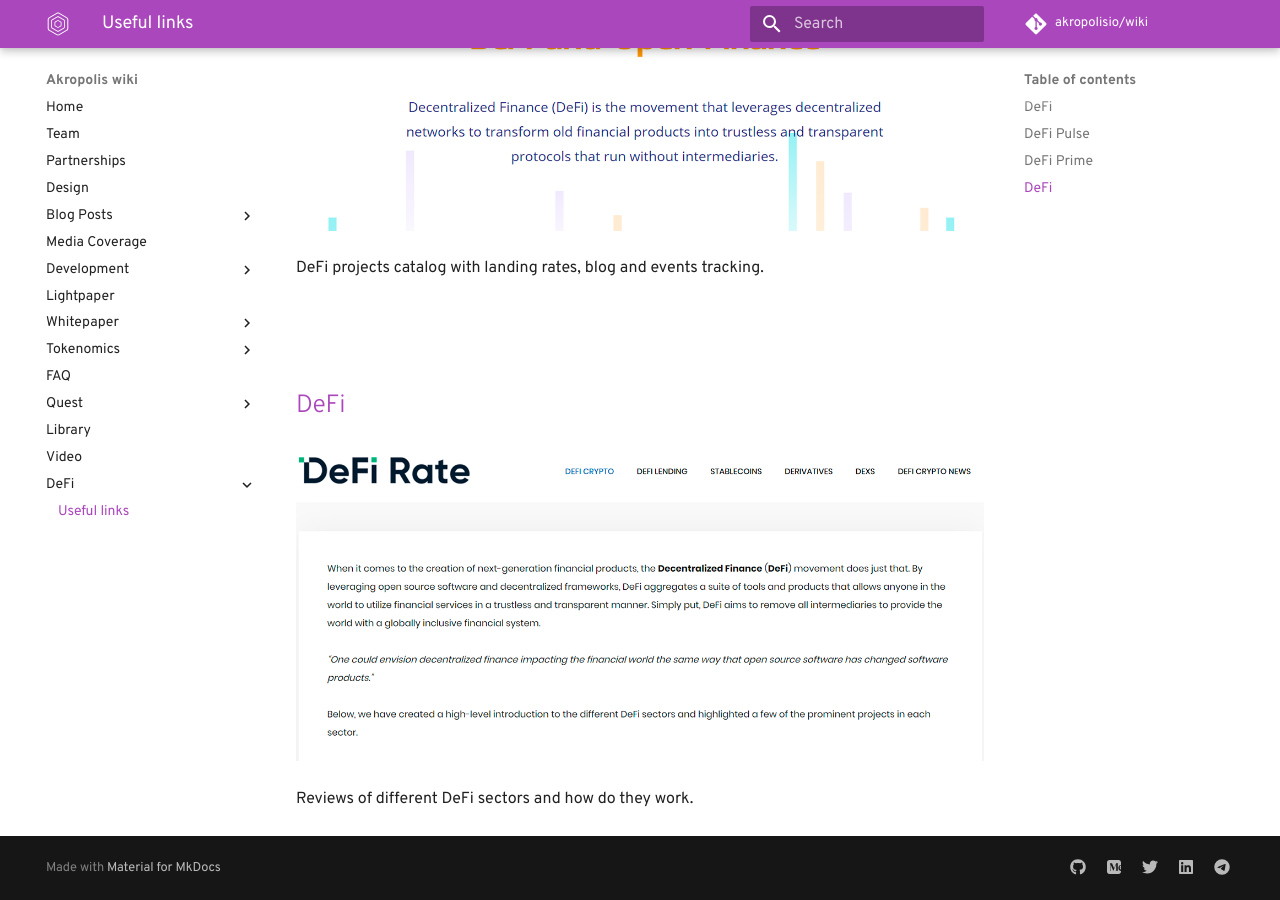
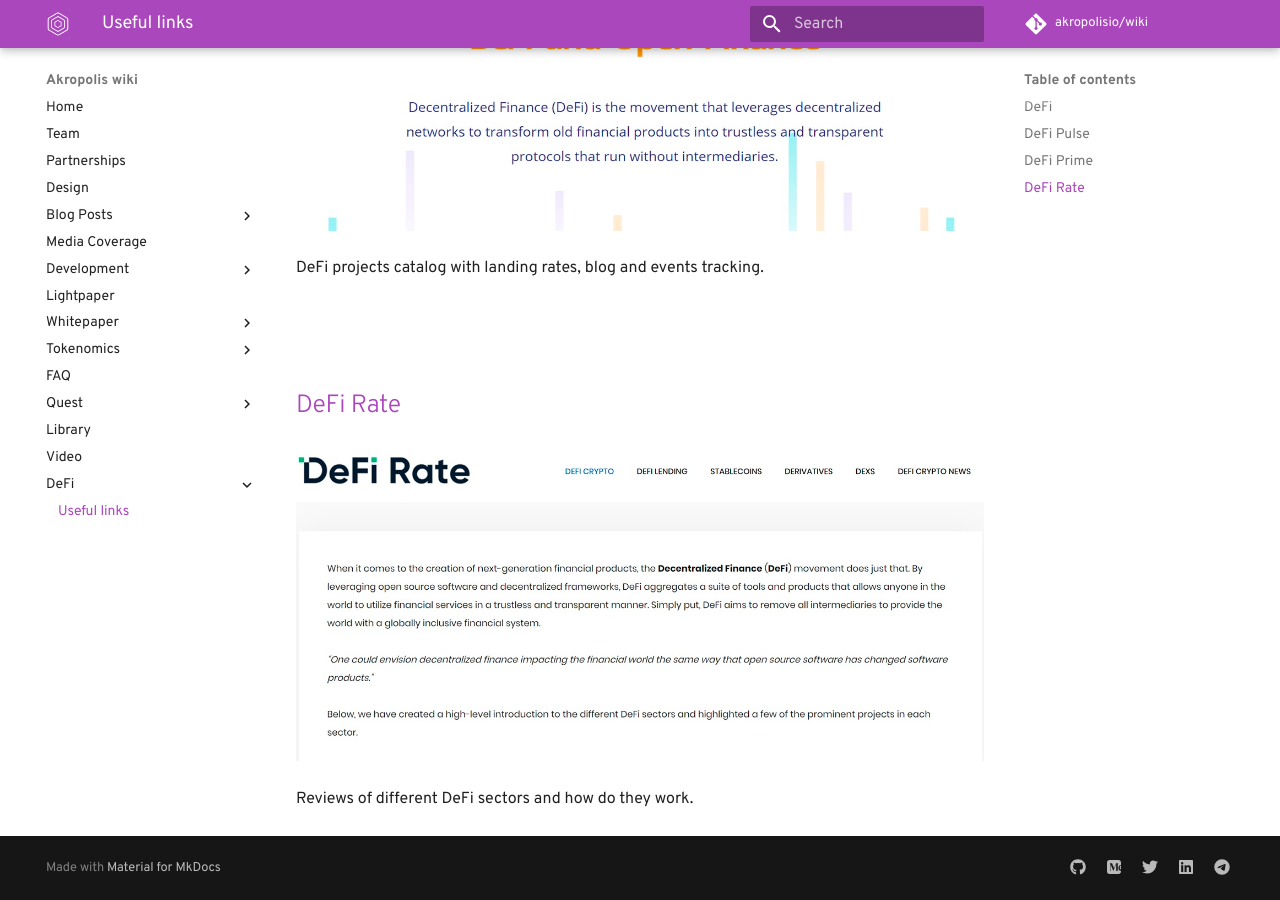
Before and after one commit to kaonone/wiki, an MkDocs documentation site: the page built from docs/defi/defilinks.md, in a window 1280 px wide and 900 px high, scrolled down 1382 px. Built offline with MkDocs 1.6.1 and Material for MkDocs 9.7.7, drawn with Linux system fonts in a browser that asks for light colours; some web fonts are replaced; comment, search, counter and statistics services are not loaded; old or Windows-style settings are respelled for this version of MkDocs.

Commit message:
png changed to jpg

```diff
--- a/docs/defi/defilinks.md
+++ b/docs/defi/defilinks.md
@@ -2,7 +2,7 @@
 
 ##[DeFi](https://defi.network)
 
-<img src="/images/defi/definet.png" alt="drawing" />
+<img src="/images/defi/definet.jpg" alt="drawing" />
 
 An official site of DeFi movement with explanation of its concept and main ideas.
 
@@ -11,7 +11,7 @@
 
 ##[DeFi Pulse](https://defipulse.com)
 
-<img src="/images/defi/defipulse.png" alt="drawing" />
+<img src="/images/defi/defipulse.jpg" alt="drawing"/>
 
 DeFi projects global list and ranking.
 
@@ -20,15 +20,15 @@
 
 ##[DeFi Prime](https://defiprime.com)
 
-<img src="/images/defi/defiprime.png" alt="drawing" />
+<img src="/images/defi/defiprime.jpg" alt="drawing" />
 
 DeFi projects catalog with landing rates, blog and events tracking.
 
 <br/>
 <br/>
 
-##[DeFi](https://defirate.com)
+##[DeFi Rate](https://defirate.com)
 
-<img src="/images/defi/defirate.png" alt="drawing" />
+<img src="/images/defi/defirate.jpg" alt="drawing" />
 
 Reviews of different DeFi sectors and how do they work.
```
Also changed, not shown: docs/images/defi/definet.jpg (added), docs/images/defi/defiprime.jpg (added), docs/images/defi/defipulse.jpg (added), docs/images/defi/defirate.jpg (added).
